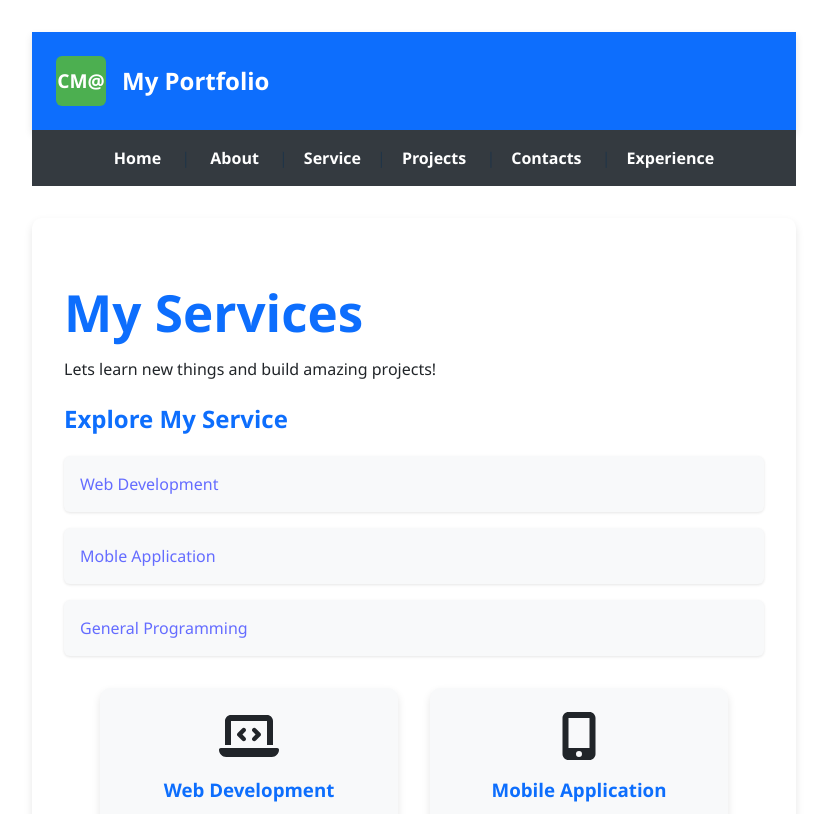
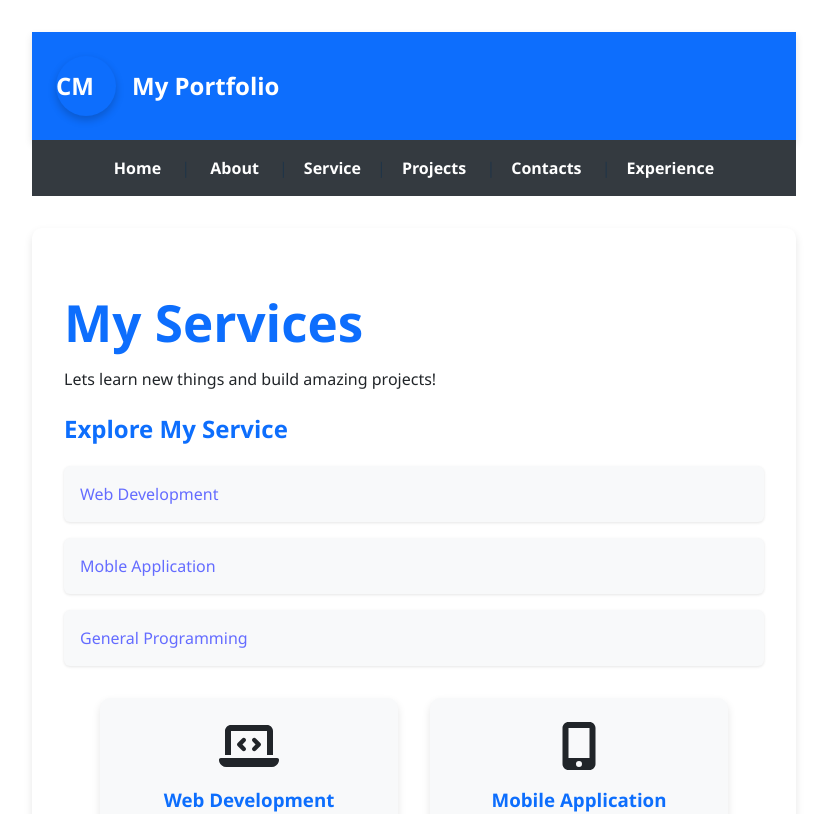
Before and after one commit to CYRUSMAINA/COMP229-Week2, a React (Vite) app: page /service in a window 1280 px wide. Shown: the top 814 px of the page, without its empty margins (226-1053 px from the left). Built offline with nearby package versions, Linux system fonts and the light colour scheme.

Commit message:
logo.jsx update

```diff
--- a/src/App.css
+++ b/src/App.css
@@ -285,16 +285,22 @@ h1, h2, h3 {
 
 /*logo.jsx*/
 .logo-box {
-  width: 50px;
-  height: 50px;
-  background-color: #4CAF50;
-  color: white;
-  font-weight: bold;
   display: flex;
   align-items: center;
   justify-content: center;
-  font-size: 1.2rem;
-  border-radius: 6px;
+  gap: 0.5rem; /* Spacing between text and SVG */
+  background-color: var(--primary-color); /* Use primary color */
+  color: white;
+  font-weight: bold;
+  border-radius: 50%; /* Make it circular */
+  width: 60px;
+  height: 60px;
+  box-shadow: 0 4px 8px rgba(0, 0, 0, 0.2); /* Slight elevation */
+}
+
+.logo-box:hover {
+  background-color: var(--accent-color);
+  color: var(--text-color);
 }
 
 
@@ -423,3 +429,37 @@ button:hover {
   background-color: var(--accent-color);
   color: var(--text-color);
 }
+.textNfontBold {
+  font-size: 1.5rem;
+  font-weight: bold;
+  color: white;
+  margin-right: 0.5rem;
+}
+
+.testTeal {
+  width: 24px;
+  height: 24px;
+  stroke: var(--primary-color); /* Matches the primary color */
+  transition: stroke 0.3s ease;
+}
+
+.testTeal:hover {
+  stroke: var(--accent-color); /* Change to accent color on hover */
+}
+.flex-center {
+  display: flex;
+  align-items: center;
+  justify-content: center;
+}
+
+.rounded {
+  border-radius: 6px;
+}
+
+.box-shadow {
+  box-shadow: 0 4px 8px rgba(0, 0, 0, 0.1);
+}
+.icon {
+  width: 24px;
+  height: 24px;
+}
--- a/src/component/Logo.jsx
+++ b/src/component/Logo.jsx
@@ -9,9 +9,26 @@
 export default function Logo()
 {
      return(
-      <div className="logo-box"
-      >
-          CM@
+      <div className="logo-box">
+          <span className="textNfontBold">
+               CM
+          </span>
+
+          <svg
+          className="testTeal"
+          xmlns="http://www.w3.org/2000/svg"
+          fill="none"
+          viewBox="0 0 24 24"
+          stroke="currentColor"
+          strokeWidth="2">
+
+               <path
+          strokeLinecap="round"
+          strokeLinejoin="round"
+          d="M2 12h3l2-5 4 10 3-7 2 5h4"/>
+
+          </svg>
+
        </div>
 
      )
```
